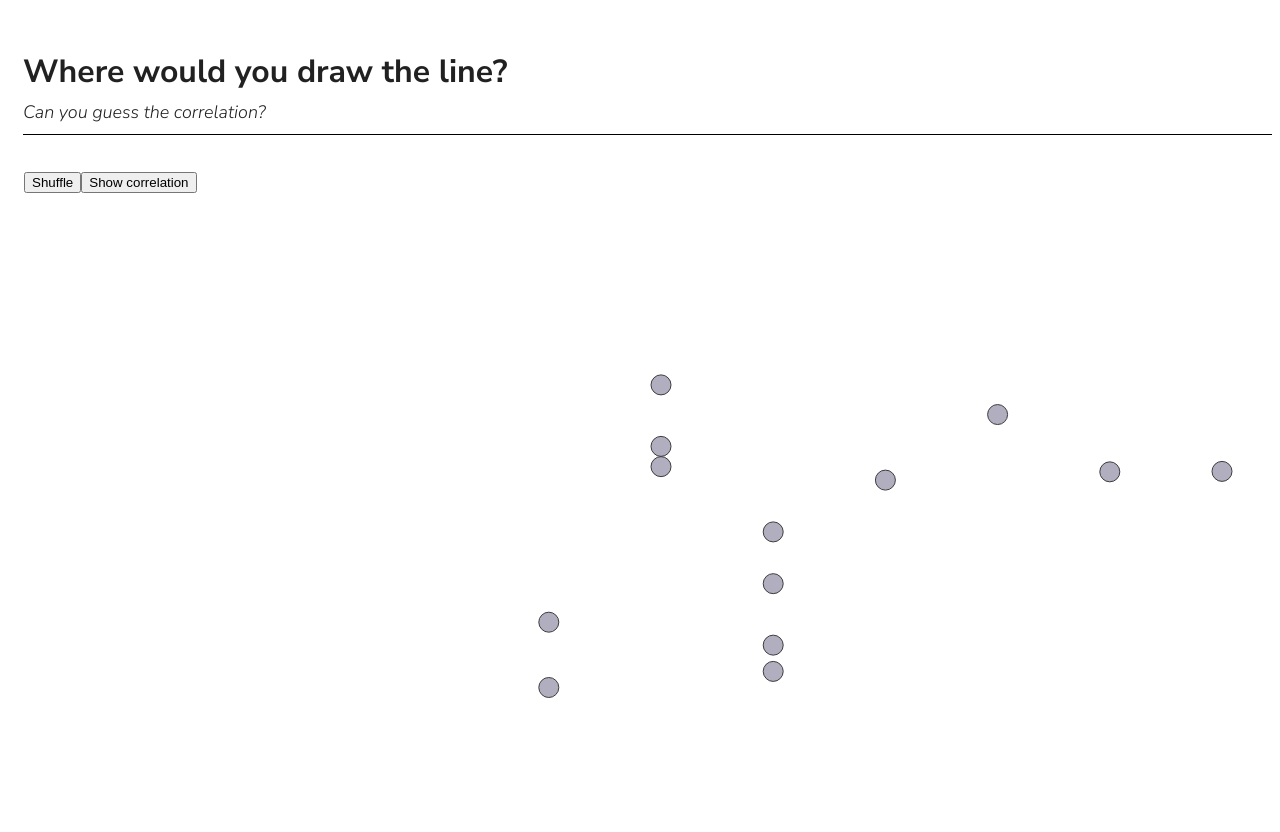
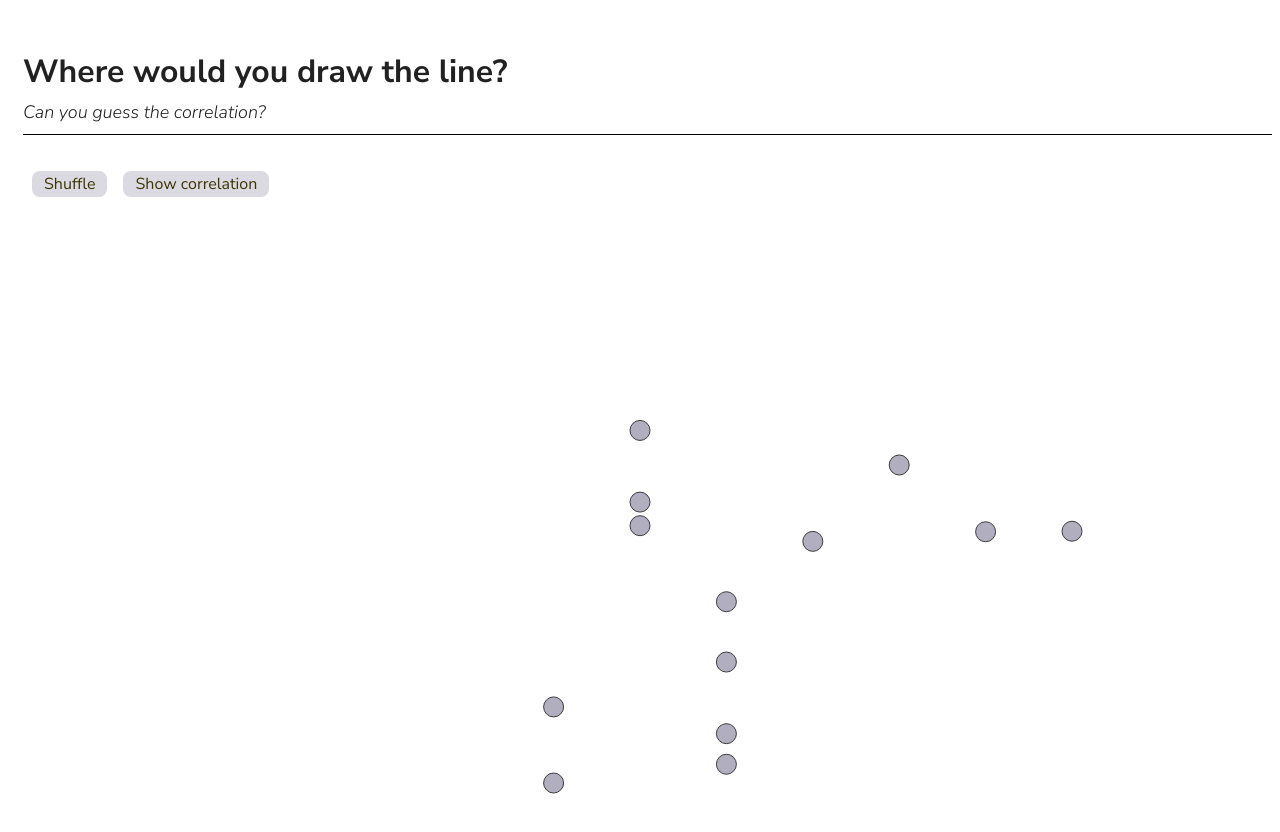
Before and after one commit to msaintlu/linear-regression, a React (Vite) app: page / in a window 1280 px wide. Shown: the top 832 px of the page. Built offline with nearby package versions, Linux system fonts and the light colour scheme.

Commit message:
Nice buttons

```diff
--- a/src/App.jsx
+++ b/src/App.jsx
@@ -3,7 +3,7 @@ import { ResponsiveScatterplot } from './vizcomponents/Scatterplot';
 import * as d3 from "d3";
 
 
-const MARGIN = { top: 15, right: 50, bottom: 70, left: 92 };
+const MARGIN = { top: 0, right: 0, bottom: 0, left: 0 };
 const width = 1000;
 
 const generateData = (numberOfPoints = 13) => {
@@ -56,17 +56,33 @@ function App() {
           backgroundColor: "black",
           marginLeft: 15,
           marginBottom: 20,
-          marginTop: -10
+          marginTop: -10,
         }}
       />
 
       <div style={{ padding: 16 }}>
-        <button onClick={handleShuffle}>Shuffle</button>
-        <button onClick={() => setShowLine(true)}>Show correlation</button>
+        <button className="button" onClick={handleShuffle}>
+          Shuffle
+        </button>
+        <button className="button" onClick={() => setShowLine(true)}>
+          Show correlation
+        </button>
       </div>
 
-      <div className="heatmap-container" style={{ height: 600 }}>
-        <ResponsiveScatterplot data={data} MARGIN={MARGIN} showLine={showLine} />
+      <div
+        style={{
+          height: 600,
+          marginLeft: 200,
+          marginRight: 200,
+          marginTop: 30,
+          marginBottom: 80,
+        }}
+      >
+        <ResponsiveScatterplot
+          data={data}
+          MARGIN={MARGIN}
+          showLine={showLine}
+        />
       </div>
     </>
   );
--- a/src/index.css
+++ b/src/index.css
@@ -8,3 +8,16 @@
     font-variation-settings: "wdth" 100, "YTLC" 500;
   }
 }
+
+.button {
+  border-radius: 8px;
+  border: none;
+  padding: 2px 12px;
+  margin: 0px 8px 0px;
+  font-size: 12pt;
+  font-family: inherit;
+  background-color: #3b35612f;
+  color: #3b3500;
+  cursor: pointer;
+  transition: border-color 0.25s;
+}
```
